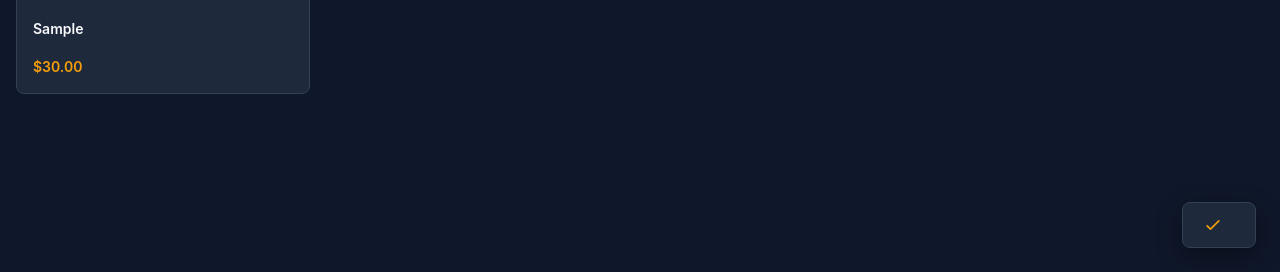
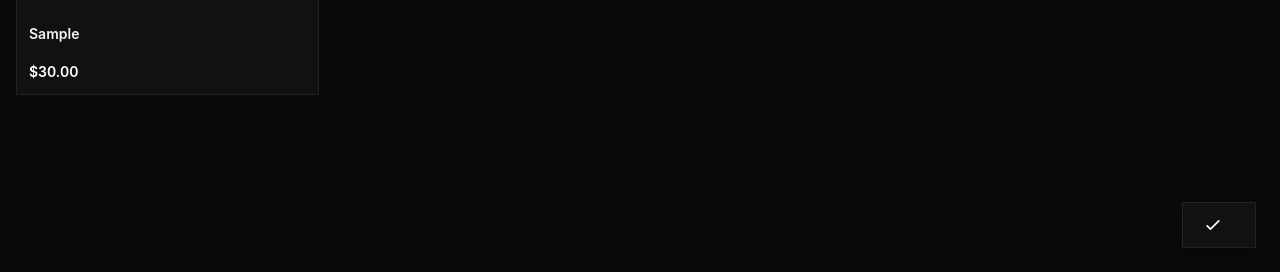
Before and after one commit to jacobem1836/Vinyl-Scraper, a FastAPI app: page / in a window 1280 px wide. Shown: the part 528-800 px from the top of the page. Run offline with FastAPI, Linux system fonts and the light colour scheme; tables that the repository leaves empty hold one stand-in row (values such as "Sample post"); data that the repository does not hold is empty.

Commit message:
feat(04-01): CRATE visual polish — neutral palette, white accent, sharp edges, compressed spacing, rebrand

```diff
--- a/static/style.css
+++ b/static/style.css
@@ -9,25 +9,25 @@
    ============================================================ */
 :root {
   /* Colour — background / surface */
-  --color-bg:           #0f172a;
-  --color-surface:      #1e293b;
-  --color-surface-alt:  #0f172a;
+  --color-bg:           #0a0a0a;
+  --color-surface:      #111111;
+  --color-surface-alt:  #0a0a0a;
 
   /* Colour — borders */
-  --color-border:       #334155;
-  --color-border-muted: #1e293b;
+  --color-border:       #222222;
+  --color-border-muted: #111111;
 
   /* Colour — text */
-  --color-text:         #f8fafc;
-  --color-text-muted:   #94a3b8;
-  --color-text-faint:   #64748b;
+  --color-text:         #f5f5f5;
+  --color-text-muted:   #777777;
+  --color-text-faint:   #555555;
 
-  /* Colour — accent (amber) */
-  --color-accent:       #f59e0b;
-  --color-accent-hover: #fbbf24;
-  --color-accent-bg:    #78350f;
-  --color-accent-cta:   #f59e0b;
-  --color-cta-text:     #0f172a;
+  /* Colour — accent (white) */
+  --color-accent:       #ffffff;
+  --color-accent-hover: #e0e0e0;
+  --color-accent-bg:    rgba(255,255,255,0.08);
+  --color-accent-cta:   #ffffff;
+  --color-cta-text:     #0a0a0a;
 
   /* Colour — destructive */
   --color-destructive:        #f87171;
@@ -37,24 +37,31 @@
   /* Colour — success */
   --color-success: #34d399;
 
-  /* Colour — type badges */
-  --color-badge-album-bg:     rgba(59, 130, 246, 0.2);
-  --color-badge-album-text:   #93c5fd;
-  --color-badge-album-border: rgba(59, 130, 246, 0.3);
+  /* Colour — type badges (desaturated, lower contrast) */
+  --color-badge-album-bg:     rgba(100, 120, 180, 0.15);
+  --color-badge-album-text:   #a0b0d0;
+  --color-badge-album-border: rgba(100, 120, 180, 0.25);
 
-  --color-badge-artist-bg:     rgba(168, 85, 247, 0.2);
-  --color-badge-artist-text:   #c4b5fd;
-  --color-badge-artist-border: rgba(168, 85, 247, 0.3);
+  --color-badge-artist-bg:    rgba(140, 100, 180, 0.15);
+  --color-badge-artist-text:  #b8a0d8;
+  --color-badge-artist-border:rgba(140, 100, 180, 0.25);
 
-  --color-badge-other-bg:     rgba(34, 197, 94, 0.2);
-  --color-badge-other-text:   #86efac;
-  --color-badge-other-border: rgba(34, 197, 94, 0.3);
+  --color-badge-other-bg:     rgba(80, 160, 100, 0.15);
+  --color-badge-other-text:   #90c8a0;
+  --color-badge-other-border: rgba(80, 160, 100, 0.25);
 
   /* Colour — source badges */
-  --color-source-discogs-bg:   rgba(249, 115, 22, 0.2);
-  --color-source-discogs-text: #fdba74;
-  --color-source-other-bg:     rgba(59, 130, 246, 0.2);
-  --color-source-other-text:   #93c5fd;
+  --color-source-discogs-bg:   rgba(200, 200, 200, 0.1);
+  --color-source-discogs-text: #bbbbbb;
+  --color-source-other-bg:     rgba(120, 140, 180, 0.1);
+  --color-source-other-text:   #9090b0;
+
+  /* Border radius */
+  --radius-card:    0px;
+  --radius-modal:   0px;
+  --radius-btn:     2px;
+  --radius-badge:   2px;
+  --radius-input:   2px;
 
   /* Spacing scale */
   --space-xs:  4px;
@@ -267,12 +277,12 @@ button, input, select, textarea {
   aspect-ratio: 1 / 1;
   width: 100%;
   object-fit: cover;
-  border-radius: 4px 4px 0 0;
+  border-radius: 0;
   display: block;
 }
 
 .card-body {
-  padding: var(--space-md);
+  padding: 12px;
 }
 
 .card--scanning {
@@ -501,7 +511,7 @@ button, input, select, textarea {
   max-width: 24rem;
   background: var(--color-surface);
   border: 1px solid var(--color-border);
-  border-radius: 8px;
+  border-radius: 0;
   padding: 12px 20px;
   box-shadow: 0 8px 24px rgba(0, 0, 0, 0.4);
   display: flex;
--- a/templates/base.html
+++ b/templates/base.html
@@ -3,13 +3,13 @@
 <head>
   <meta charset="UTF-8">
   <meta name="viewport" content="width=device-width, initial-scale=1">
-  <title>{% block title %}Vinyl Wishlist{% endblock %}</title>
+  <title>{% block title %}CRATE{% endblock %}</title>
   <link rel="stylesheet" href="/static/style.css">
 </head>
 <body>
   <nav class="nav">
     <div class="nav-inner">
-      <a href="/" class="nav-brand">Vinyl Wishlist</a>
+      <a href="/" class="nav-brand">CRATE</a>
       <button
         id="openAddItemBtn"
         type="button"
--- a/templates/index.html
+++ b/templates/index.html
@@ -1,6 +1,6 @@
 {% extends "base.html" %}
 
-{% block title %}Dashboard · Vinyl Wishlist{% endblock %}
+{% block title %}Dashboard · CRATE{% endblock %}
 
 {% block content %}
 <div class="stack-lg">
@@ -168,7 +168,7 @@
     </section>
   {% else %}
     <section class="empty-state">
-      <h3 style="font-size: var(--text-heading); font-weight: 600; margin-bottom: var(--space-sm);">Your wishlist is empty</h3>
+      <h3 style="font-size: var(--text-heading); font-weight: 600; margin-bottom: var(--space-sm);">Your crate is empty</h3>
       <p class="text-muted">Click <span class="text-accent" style="font-weight: 500;">Add Item</span> above to start tracking prices.</p>
     </section>
   {% endif %}
```
Also changed, not shown: other parts of static/style.css (+22 -19 lines), templates/item_detail.html (+5 -5 lines), .planning/phases/04-ui-polish/04-01-SUMMARY.md (added).
